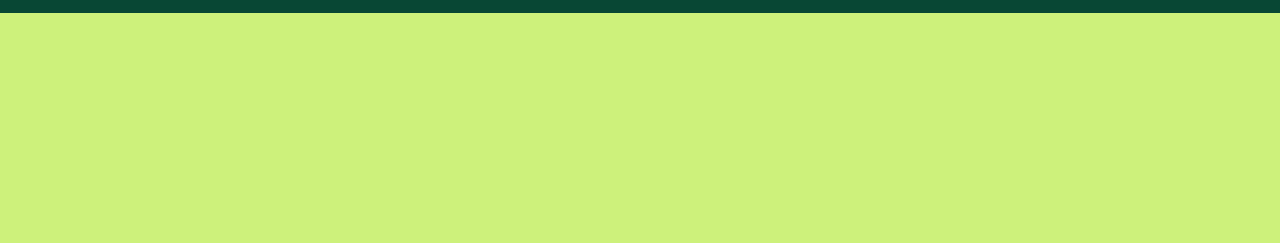
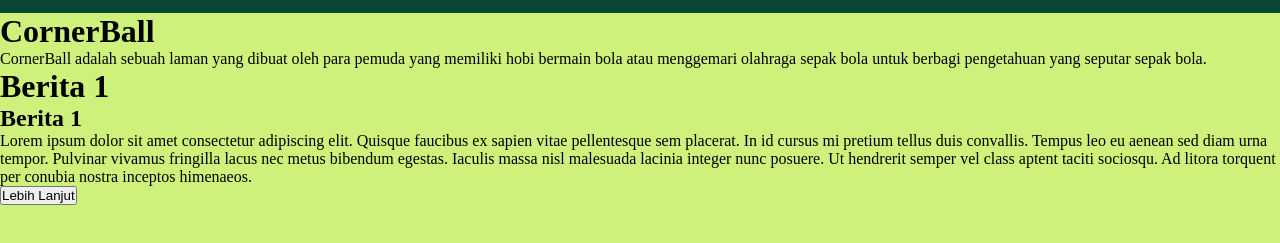
Before and after one commit to zamzami14/Projek-Akhir, a plain HTML site: page index.html in a window 1280 px wide. Shown: the part 75-318 px from the top of the page. Drawn offline with Linux system fonts and the light colour scheme.

Commit message:
berita di home

```diff
--- a/index.html
+++ b/index.html
@@ -30,5 +30,26 @@
             </li>
         </ul>
     </nav>
+    </div>
+    <h1>CornerBall</h1>
+        <p class="Penjelasan CornerBall">
+            CornerBall adalah sebuah laman yang dibuat oleh para pemuda yang memiliki
+            hobi bermain bola atau menggemari olahraga sepak bola untuk berbagi pengetahuan
+            yang seputar sepak bola.
+        </p>
+    <div class="News Info">
+        <h1 class="Judul Kabar Bola">Berita 1</h1>
+        <div class="Konten Kabar Bola">
+            <h2 class="Judul Berita">Berita 1</h2>
+            <p class="Penjelasan Berita">
+                Lorem ipsum dolor sit amet consectetur adipiscing elit. Quisque faucibus ex sapien vitae pellentesque sem placerat. In id cursus mi pretium tellus duis convallis. Tempus leo eu aenean sed diam urna tempor.
+                Pulvinar vivamus fringilla lacus nec metus bibendum egestas.
+                Iaculis massa nisl malesuada lacinia integer nunc posuere.
+                Ut hendrerit semper vel class aptent taciti sociosqu.
+                Ad litora torquent per conubia nostra inceptos himenaeos.
+            </p>
+            <button class="Read More">Lebih Lanjut</button>
+        </div>
+    </div>
 </body>
 </html>
```
Also changed, not shown: About Us.html (+1 -0 lines), Kabar Bola.html (+1 -0 lines), Zine Komunitas.html (+2 -0 lines).
